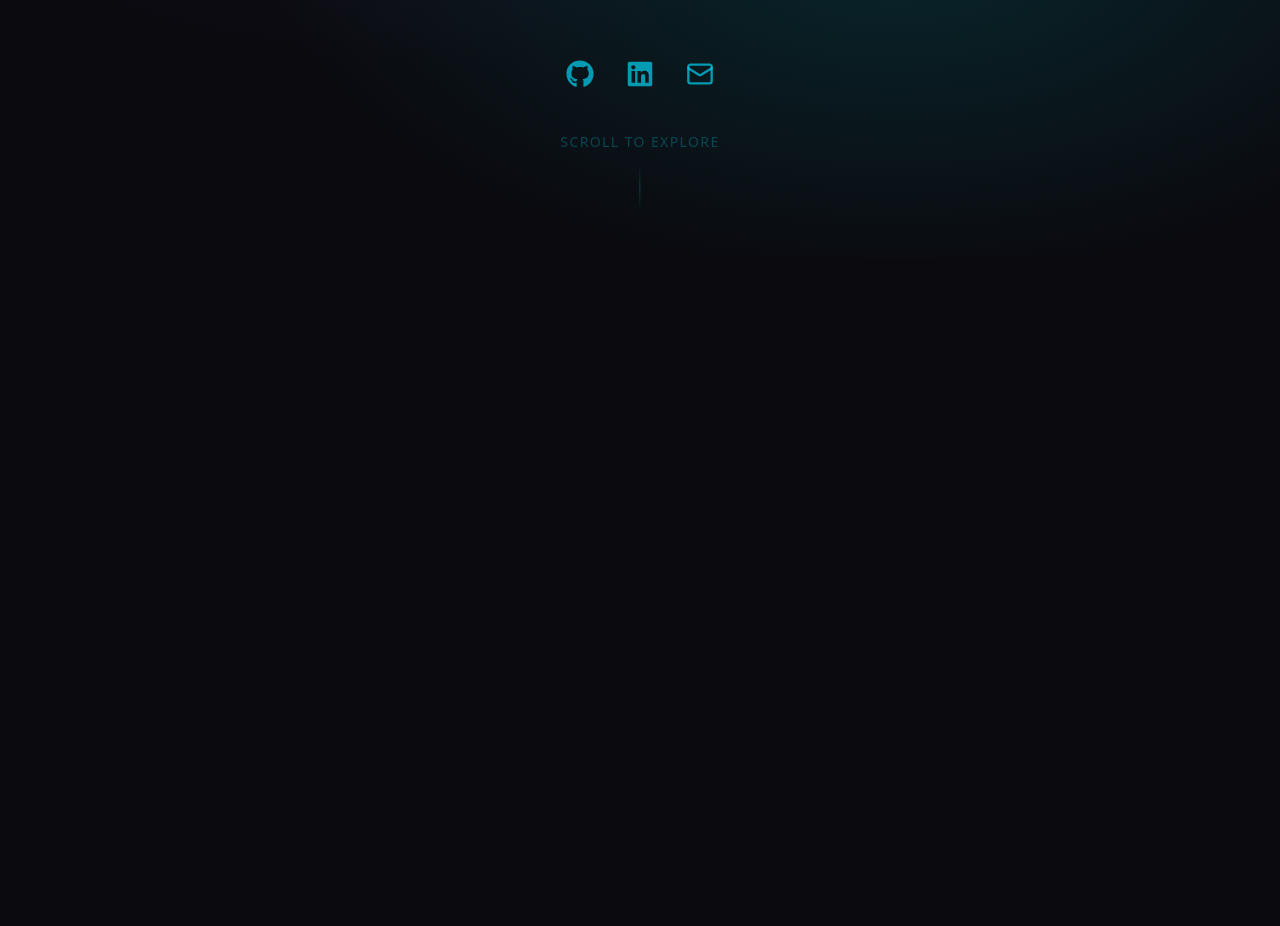
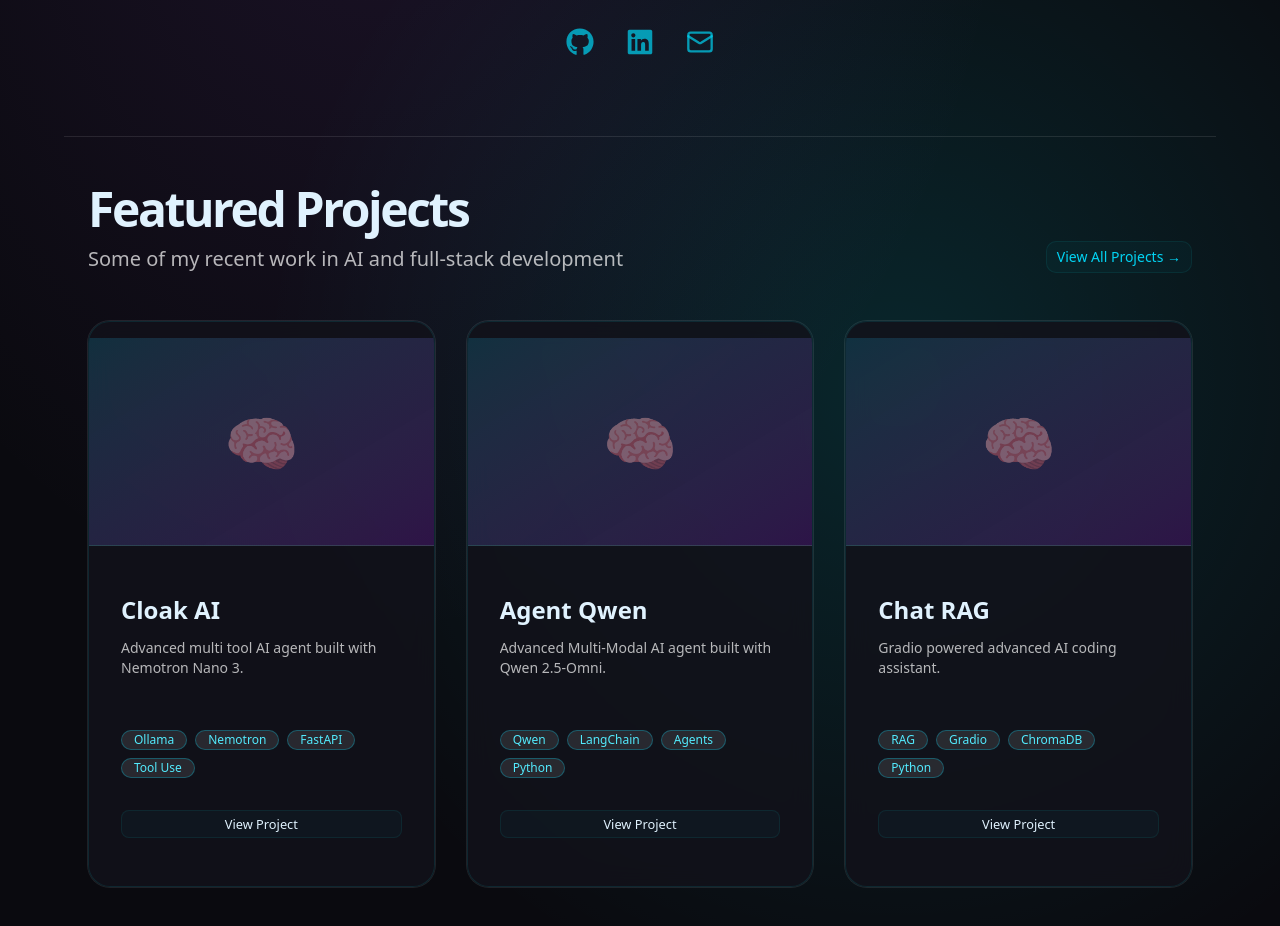
Before and after one commit to JakeFurtaw/jf-coded-v2, a Next.js app: page / in a window 1280 px wide. Shown: the part 620-1546 px from the top of the page. Before the commit the page ends 880 px from the top, so only its background shows below. Built offline with nearby package versions, Linux system fonts and the light colour scheme.

Commit message:
added some new projects, added featured projects page.

```diff
--- a/app/page.tsx
+++ b/app/page.tsx
@@ -2,17 +2,20 @@
 
 import { motion } from "framer-motion";
 import { ArrowRight, Mail } from "lucide-react";
-import { FaGithub, FaLinkedin} from 'react-icons/fa';
+import { FaGithub, FaLinkedin } from 'react-icons/fa';
 import { Button } from "@/components/ui/button";
+import { Card } from "@/components/ui/card";
+import { Badge } from "@/components/ui/badge";   // ← Add this import
 
 export default function Home() {
   return (
-    <div className="min-h-screen relative overflow-hidden">
+    <div className="min-h-screen relative overflow-hidden bg-space-bg">
+
       {/* Subtle Nebula Background */}
       <div className="absolute inset-0 bg-[radial-gradient(at_30%_20%,rgba(157,78,221,0.12)_0%,transparent_50%),radial-gradient(at_70%_60%,rgba(0,245,255,0.12)_0%,transparent_50%)]" />
 
-      {/* Hero Content */}
-      <div className="relative z-10 max-w-5xl mx-auto px-6 pt-32 pb-24 flex flex-col items-center text-center">
+      {/* HERO SECTION */}
+      <div className="relative z-10 max-w-5xl mx-auto px-6 pt-24 pb-20 flex flex-col items-center text-center">
         <motion.div
           initial={{ opacity: 0, y: 30 }}
           animate={{ opacity: 1, y: 0 }}
@@ -73,16 +76,86 @@ export default function Home() {
         </div>
       </div>
 
-      {/* Scroll Indicator */}
-      <motion.div
-        initial={{ opacity: 0 }}
-        animate={{ opacity: [0.3, 1, 0.3] }}
-        transition={{ duration: 2, repeat: Infinity }}
-        className="absolute bottom-12 left-1/2 -translate-x-1/2 text-cyan-400/50 text-sm tracking-widest flex flex-col items-center"
-      >
-        SCROLL TO EXPLORE
-        <div className="w-px h-12 bg-gradient-to-b from-transparent via-cyan-400/50 to-transparent mt-3" />
-      </motion.div>
+      {/* FEATURED PROJECTS - Now properly separated */}
+      <div className="relative z-10 max-w-6xl mx-auto px-6 pt-12 pb-28 border-t border-white/10">
+        <div className="flex flex-col md:flex-row md:items-end justify-between gap-6 mb-12">
+          <div>
+            <h2 className="text-5xl font-bold tracking-tighter mb-3">Featured Projects</h2>
+            <p className="text-xl text-white/70">Some of my recent work in AI and full-stack development</p>
+          </div>
+          <Button
+            asChild
+            variant="outline"
+            className="border-cyan-400 text-cyan-400 hover:bg-cyan-400 hover:text-black whitespace-nowrap"
+          >
+            <a href="/projects">View All Projects →</a>
+          </Button>
+        </div>
+
+        <div className="grid grid-cols-1 md:grid-cols-2 lg:grid-cols-3 gap-6 md:gap-8">
+          {[
+            {
+              title: "Cloak AI",
+              desc: "Advanced multi tool AI agent built with Nemotron Nano 3.",
+              tech: ["Ollama", "Nemotron", "FastAPI", "Tool Use"],
+              link: "/projects"
+            },
+            {
+              title: "Agent Qwen",
+              desc: "Advanced Multi-Modal AI agent built with Qwen 2.5-Omni.",
+              tech: ["Qwen", "LangChain", "Agents", "Python"],
+              link: "/projects"
+            },
+            {
+              title: "Chat RAG",
+              desc: "Gradio powered advanced AI coding assistant.",
+              tech: ["RAG", "Gradio", "ChromaDB", "Python"],
+              link: "/projects"
+            }
+          ].map((project, index) => (
+            <motion.div
+              key={index}
+              initial={{ opacity: 0, y: 30 }}
+              whileInView={{ opacity: 1, y: 0 }}
+              viewport={{ once: true }}
+              transition={{ delay: index * 0.1 }}
+              className="group"
+            >
+              <Card className="glass h-full overflow-hidden border border-white/10 hover:border-cyan-400/30 transition-all rounded-3xl">
+                <div className="h-52 bg-gradient-to-br from-cyan-900/50 to-purple-900/40 flex items-center justify-center border-b border-white/10">
+                  <span className="text-6xl opacity-40 group-hover:scale-110 transition-transform duration-300">🧠</span>
+                </div>
+                <div className="p-8">
+                  <h3 className="text-2xl font-semibold mb-3 group-hover:text-cyan-400 transition-colors">
+                    {project.title}
+                  </h3>
+                  <p className="text-white/70 mb-6 line-clamp-3 min-h-[4.25rem]">
+                    {project.desc}
+                  </p>
+                  <div className="flex flex-wrap gap-2 mb-8">
+                    {project.tech.map((t) => (
+                      <Badge
+                        key={t}
+                        className="bg-white/10 hover:bg-cyan-400/20 text-cyan-300 text-xs border border-cyan-400/30 px-3 py-1"
+                      >
+                        {t}
+                      </Badge>
+                    ))}
+                  </div>
+                  <Button
+                    variant="outline"
+                    size="sm"
+                    className="w-full border-white/20 hover:border-cyan-400 hover:text-cyan-400"
+                    asChild
+                  >
+                    <a href={project.link}>View Project</a>
+                  </Button>
+                </div>
+              </Card>
+            </motion.div>
+          ))}
+        </div>
+      </div>
     </div>
   );
 }
--- a/app/projects/page.tsx
+++ b/app/projects/page.tsx
@@ -16,7 +16,7 @@ interface Project {
   image?: string; // We'll add real images later
   github?: string;
   live?: string;
-  category: "AI/ML" | "Web" | "Full Stack";
+  category: "AI/ML" | "Web";
   technologies: string[];
 }
 
@@ -24,8 +24,8 @@ const projects: Project[] = [
     {
     id: 1,
     title: "Cloak AI",
-    description: "Advanced AI agent built with Qwen models and custom tools.",
-    longDescription: "A powerful autonomous agent capable of complex reasoning and tool usage. Features multi-step planning and integration with external APIs.",
+    description: "Advanced AI agent built with Nemotron Nano 3.",
+    longDescription: "A powerful AI agent capable of complex reasoning and tool usage. This agent can search the web, gather weather information, provide stock information, currency exchange rates, and more.",
     category: "AI/ML",
     technologies: ["Python", "Nemotron", "FastAPI", "Tool Use"],
     github: "https://github.com/JakeFurtaw", // update if needed
@@ -33,8 +33,8 @@ const projects: Project[] = [
     {
     id: 2,
     title: "Agent Qwen",
-    description: "A powerful Multi-Modal AI agent designed to emulate a Geek Squad Agent.",
-    longDescription: "A powerful Multi-Modal AI agent designed to emulate a Geek Squad Agent.",
+    description: "A powerful multi-modal AI agent designed to emulate a Geek Squad Agent.",
+    longDescription: "A powerful Multi-Modal AI agent designed to emulate a Geek Squad Agent. Built with Qwen 2.5-Omni, this agent can understand and respond to voice, text, video and images, making it ideal for a wide range of applications from customer support to interactive assistants.",
     category: "AI/ML",
     technologies: ["Python", "Qwen 2.5 Omni", "Gradio", "Multi-Modal"],
     github: "https://github.com/JakeFurtaw/Agent-Qwen", // update if needed
@@ -42,11 +42,11 @@ const projects: Project[] = [
   {
     id: 3,
     title: "Chat RAG",
-    description: "Retrieval-Augmented Generation chat system with custom knowledge base.",
-    longDescription: "Full-featured RAG pipeline that allows users to chat with their own documents. Includes document upload, vector embeddings, and real-time retrieval.",
+    description: "Retrieval-Augmented Generation powered coding AI assistant.",
+    longDescription: "Full-featured RAG pipeline that allows users to chat with their own documents. Includes document upload, exisiting vector datastores, and github repository integration.",
     category: "AI/ML",
-    technologies: ["Python", "RAG", "LangChain", "Pinecone"],
-    github: "https://github.com/JakeFurtaw/Chat-RAG", // replace with real link
+    technologies: ["Python", "RAG", "Llama-Index", "ChromaDB", "Gradio"],
+    github: "https://github.com/JakeFurtaw/Chat-RAG",
   },
   {
     id: 4,
@@ -54,13 +54,13 @@ const projects: Project[] = [
     description: "AI-powered image editing and generation tool.",
     longDescription: "Web application that lets users modify images using natural language instructions powered by state-of-the-art vision-language models.",
     category: "AI/ML",
-    technologies: ["Python", "Stable Diffusion", "React", "FastAPI"],
+    technologies: ["Python", "Stable Diffusion", "Transformers", "Gradio"],
     github: "https://github.com/JakeFurtaw/ImageAlter",
   },
 
   {
     id: 5,
-    title: "JFCoded: My Developer Portfolio",
+    title: "JFCoded Portfolio Website",
     description: "This very website — a modern space-themed developer portfolio.",
     longDescription: "Built with Next.js 15, TypeScript, Tailwind CSS, Framer Motion, and shadcn/ui. Features dark space theme, smooth animations, and responsive design.",
     category: "Web",
@@ -81,10 +81,10 @@ const projects: Project[] = [
     // Add more projects from your old site here
 ];
 
-const categories = ["All", "AI/ML", "Web", "Full Stack"] as const;
+const categories = ["All", "AI/ML", "Web"] as const;
 
 export default function ProjectsPage() {
-  const [activeFilter, setActiveFilter] = useState<"All" | "AI/ML" | "Web" | "Full Stack">("All");
+  const [activeFilter, setActiveFilter] = useState<"All" | "AI/ML" | "Web">("All");
   const [selectedProject, setSelectedProject] = useState<Project | null>(null);
 
   const filteredProjects = activeFilter === "All"
--- a/app/resume/page.tsx
+++ b/app/resume/page.tsx
@@ -21,7 +21,7 @@ export default function ResumePage() {
       company: "SurgePoint Software LLC",
       location: "Towson, MD",
       period: "Aug 2023 – Jan 2025",
-      description: "Led the development of an AI-powered student information assistant using Llama 3.1, Mistral models, and a custom RAG pipeline. Curated a 13M-line dataset from 200M+ of webscrapped data and raw documents. Co-founded the startup and won $1,000 in the Towson StartUp Cohort.",
+      description: "Led the development of an AI-powered student information AI assistant using Llama 3.1, Mistral models, and a custom RAG pipeline. Curated a 13M-line dataset from 200M+ of webscrapped data and raw documents. Co-founded the startup and won $1,000 in the Towson StartUp Cohort.",
       technologies: ["Python", "RAG", "Llama 3.1", "Mistral 7B", "Prompt Engineering", "LLMs", "Data Engineering"],
     },
     {
--- a/package.json
+++ b/package.json
@@ -30,7 +30,7 @@
     "@types/react-dom": "^19",
     "eslint": "^9",
     "eslint-config-next": "16.2.2",
-    "tailwindcss": "^4",
+    "tailwindcss": "^4.2.2",
     "typescript": "^5"
   }
 }
--- a/tailwind.config.ts
+++ /dev/null
@@ -1,33 +0,0 @@
-import type { Config } from "tailwindcss";
-
-const config: Config = {
-  content: [
-    "./app/**/*.{js,ts,jsx,tsx,mdx}",
-    "./pages/**/*.{js,ts,jsx,tsx,mdx}",
-    "./components/**/*.{js,ts,jsx,tsx,mdx}",
-    "./src/**/*.{js,ts,jsx,tsx,mdx}",
-  ],
-  theme: {
-    extend: {
-      colors: {
-        space: {
-          bg: "#0a0a0f",      // Deep space black
-          card: "#12121a",    // Slightly lighter panels
-          accent: "#00f5ff",  // Cyan neon (AI/tech pop)
-          purple: "#9d4edd",  // Nebula purple
-          star: "#e0f2fe",    // Soft star white
-        },
-      },
-      backgroundImage: {
-        "nebula": "radial-gradient(circle at 30% 20%, rgba(157, 78, 221, 0.15) 0%, transparent 50%), radial-gradient(circle at 70% 60%, rgba(0, 245, 255, 0.12) 0%, transparent 50%)",
-        "starfield": "linear-gradient(to bottom, #0a0a0f, #1a1a2e)",
-      },
-      fontFamily: {
-        mono: ["var(--font-geist-mono)", "ui-monospace", "monospace"],
-      },
-    },
-  },
-  plugins: [],
-};
-
-export default config;
```
Also changed, not shown: 1 other file (tests, documents, lock files or other folders).
